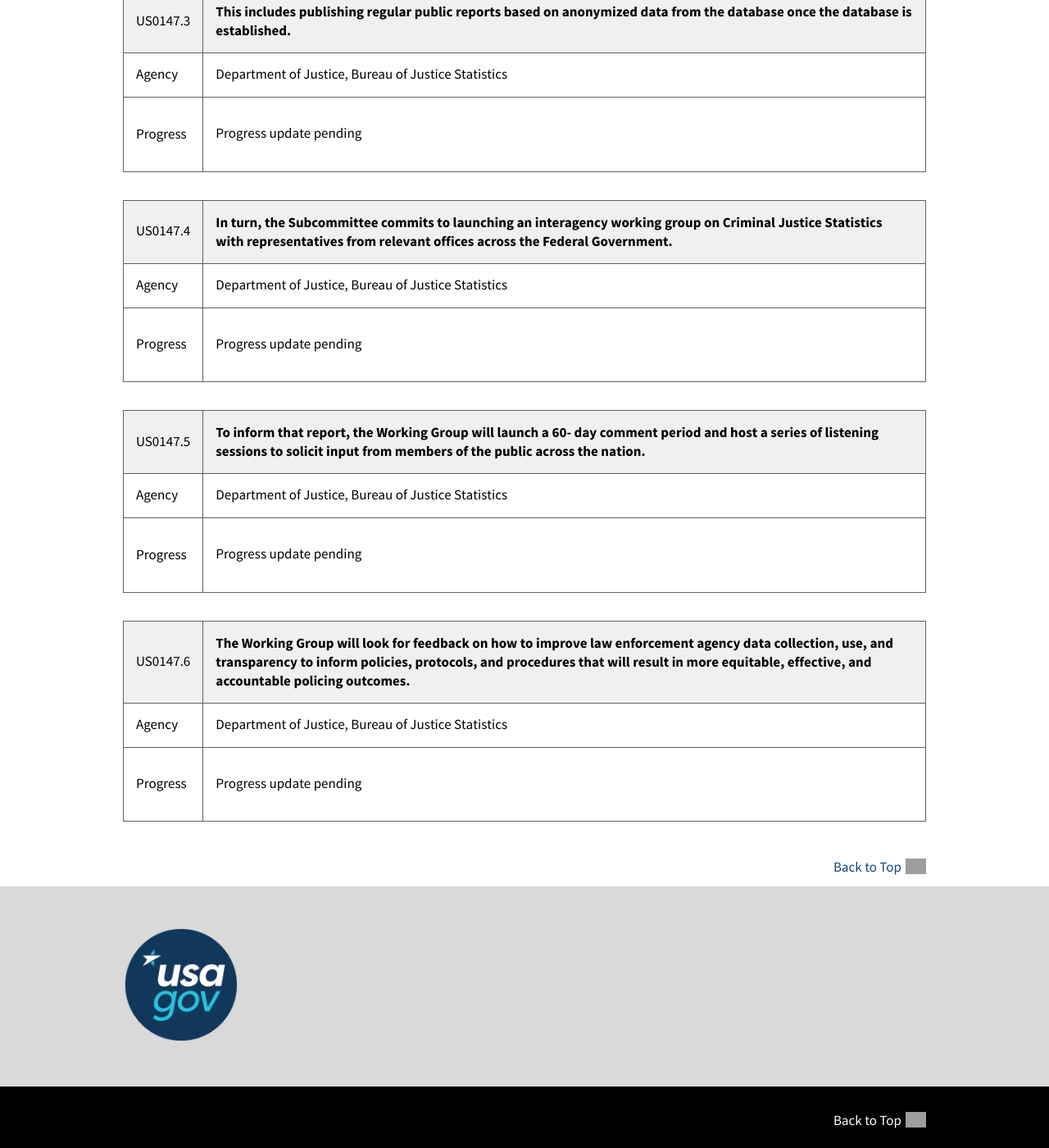
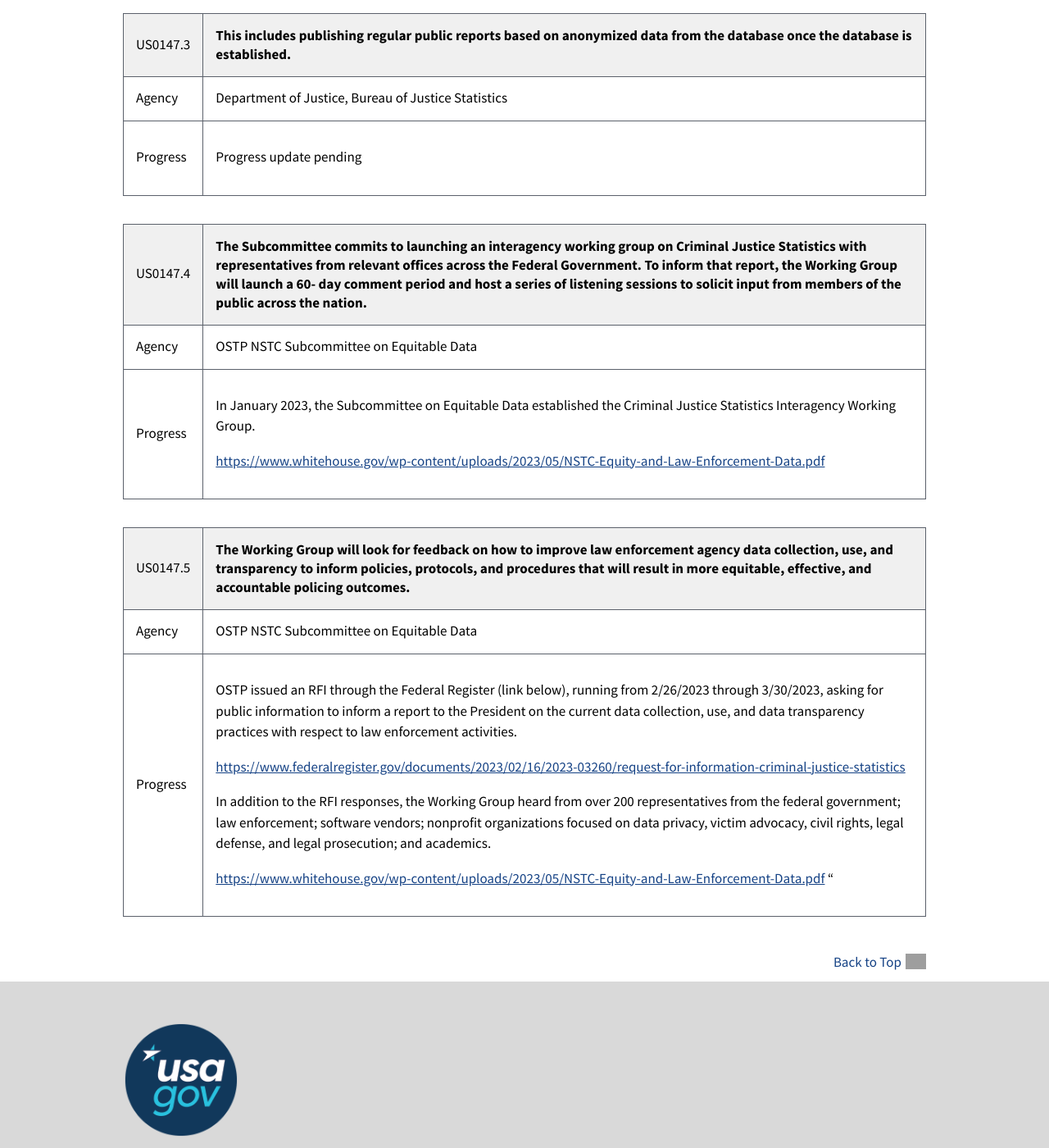
Before and after one commit to GSA/open.usa.gov, a Jekyll site: the page built from _subcommitments/us0147-5.md, in a window 1280 px wide and 1400 px high, scrolled down 1291 px. Shown: the whole window at 82% size. Built offline with Jekyll 4.4.1, drawn with Linux system fonts in a browser that asks for light colours; some of the changed text lies outside the part shown; grey boxes are pictures that could not be loaded.

Commit message:
Update Commitments

```diff
--- a/_subcommitments/us0147-5.md
+++ b/_subcommitments/us0147-5.md
@@ -1,13 +1,20 @@
 ---
 layout: commitment
-title:  "To inform that report, the Working Group will launch a 60- day comment period and host a series of listening sessions to solicit input from members of the public across the nation."
+title:  "The Working Group will look for feedback on how to improve law enforcement agency data collection, use, and transparency to inform policies, protocols, and procedures that will result in more equitable, effective, and accountable policing outcomes."
 permalink: /national-action-plan/5/US0147-5/
 c_permalink: /national-action-plan/5/us0147/
 commitment_id: US0147
 commitment_theme_name: Ensure Equal Justice Under the Law
-commitment_detail_sub: "To inform that report, the Working Group will launch a 60- day comment period and host a series of listening sessions to solicit input from members of the public across the nation."
+commitment_detail_sub: "The Working Group will look for feedback on how to improve law enforcement agency data collection, use, and transparency to inform policies, protocols, and procedures that will result in more equitable, effective, and accountable policing outcomes."
 commitment_detail_sub_id: "US0147.5"
-commitment_agency: "Department of Justice, Bureau of Justice Statistics"
+commitment_agency: "OSTP NSTC Subcommittee on Equitable Data"
 ---
 
-Progress update pending
+OSTP issued an RFI through the Federal Register (link below), running from 2/26/2023 through 3/30/2023, asking for public information to inform a report to the President on the current data collection, use, and data transparency practices with respect to law enforcement activities.
+
+[https://www.federalregister.gov/documents/2023/02/16/2023-03260/request-for-information-criminal-justice-statistics](https://www.federalregister.gov/documents/2023/02/16/2023-03260/request-for-information-criminal-justice-statistics)
+
+In addition to the RFI responses, the Working Group heard from over 200 representatives from the federal government; law enforcement; software vendors; nonprofit organizations focused on data privacy, victim advocacy, civil rights, legal defense, and legal prosecution; and academics.
+
+[https://www.whitehouse.gov/wp-content/uploads/2023/05/NSTC-Equity-and-Law-Enforcement-Data.pdf](https://www.whitehouse.gov/wp-content/uploads/2023/05/NSTC-Equity-and-Law-Enforcement-Data.pdf)
+"
```
Also changed, not shown: _commitments/US0141.md (+1 -1 lines), _subcommitments/us0147-4.md (+6 -4 lines), _subcommitments/us0147-6.md (deleted, +0 -13 lines), _subcommitments/us0148-0.md (line endings or trailing spaces).
